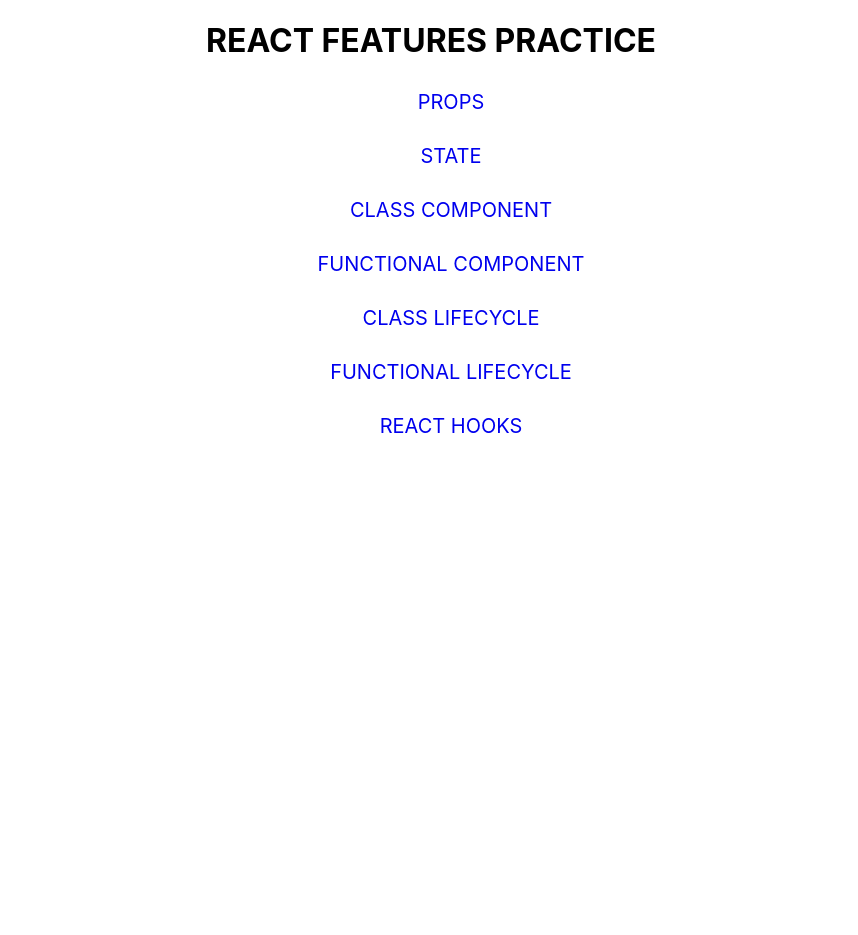
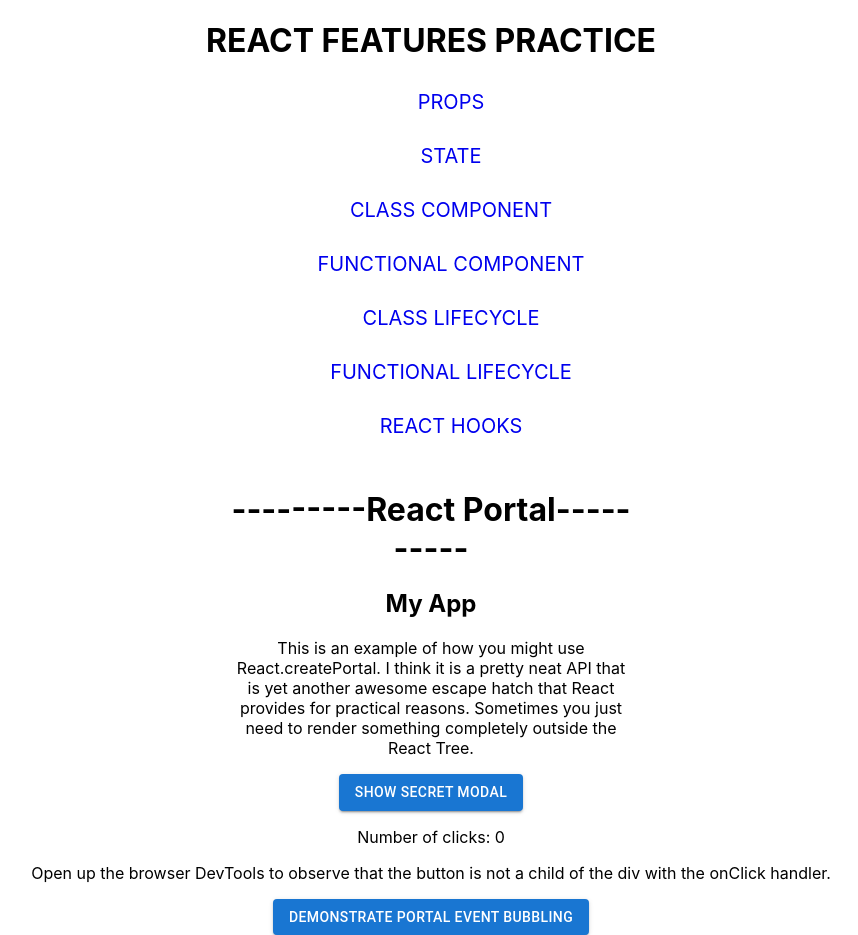
Before and after one commit to AshikaChadaga/ReactPractice, a React (Create React App) app: page / in a window 1280 px wide. Shown: the whole page, without its empty margins (209-1067 px from the left). Before the commit the page ends 800 px from the top, so only its background shows below. Built offline with nearby package versions, Linux system fonts and the light colour scheme.

Commit message:
[Ashika]REFACTORED: Demonstrate portals

```diff
--- a/src/App.js
+++ b/src/App.js
@@ -8,8 +8,31 @@ import FunctionLifecycle from './pages/function_lifecycle/FunctionLifecycle';
 import ReactHooks from './pages/react_hooks/ReactHooks';
 import { BrowserRouter as Router, Route, Routes, Link } from 'react-router-dom';
 import Homepage from './pages/homepage/Homepage';
+import ReactPortal from './components/react_portal/ReactPortal';
+import Modal from './components/modal/Modal';
+import { useState } from 'react';
+import Button from '@mui/material/Button';
 
 function App() {
+
+  const [showModal, setShowModal] = useState(false);
+  const [showBubbling, setShowBubbling] = useState(false);
+  const [count, setCount] = useState(0);
+  const handleShowMessageClick = () => setShowModal(true);
+  const handleCloseModal = () => setShowModal(false);
+  const handleShowBubblingClick = () => setShowBubbling(true);
+  const handleCloseBubbling = () => setShowBubbling(false);
+  const handleClick = () => {
+    setCount(count + 1);
+  }
+  function Child() {
+    return (
+      <div className="modal">
+        <Button style={{marginRight:"30px"}} variant="contained">Click Me</Button>
+        <Button onClick={handleCloseBubbling} variant="contained">Close</Button>
+      </div>
+    );
+  }
   return (
     <div className="App">
       <Router>
@@ -22,8 +45,54 @@ function App() {
           <Route path="/class-lifecycle" element={<ClassLifecycle color="yellow" />}></Route>
           <Route path="/functional-lifecycle" element={<FunctionLifecycle />}></Route>
           <Route path="/react-hooks" element={<ReactHooks />}></Route>
+          {/* <Route path="/react-portal" element={<ReactPortal />}></Route> */}
         </Routes>
       </Router>
+      <div
+        style={{
+          height: '100%',
+          display: 'grid',
+          justifyContent: 'center',
+          alignItems: 'center',
+        }}
+      >
+        <div
+          style={{
+            maxWidth: 400,
+            position: 'relative',
+          }}
+        >
+          <h1>---------React Portal----------</h1>
+          <h2>My App</h2>
+          <p>
+            This is an example of how you might use React.createPortal. I think
+            it is a pretty neat API that is yet another awesome escape hatch
+            that React provides for practical reasons. Sometimes you just need
+            to render something completely outside the React Tree.
+          </p>
+          <Button onClick={handleShowMessageClick} variant="contained">Show Secret Modal</Button>
+          {showModal ? (
+            <ReactPortal onClose={handleCloseModal} handleClick={handleClick}>
+              This is the secret modal message!
+            </ReactPortal>
+          ) : null}
+        </div>
+      </div>
+      <div onClick={handleClick}>
+        <p>Number of clicks: {count}</p>
+        <p>
+          Open up the browser DevTools
+          to observe that the button
+          is not a child of the div
+          with the onClick handler.
+        </p>
+        <Button onClick={handleShowBubblingClick} variant="contained">Demonstrate Portal Event Bubbling</Button>
+        {showBubbling ? (<Modal>
+          <Child />
+        </Modal>
+        ) : null}
+
+      </div>
     </div>
   );
 }
```
